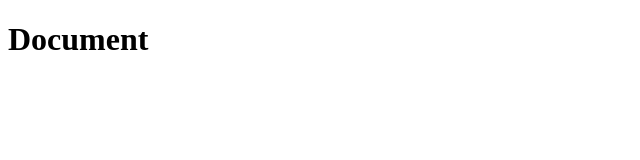
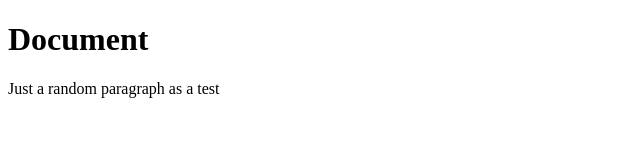
Before and after one commit to NickLThompson/practice-repo-project-setup, a plain HTML site: page index.html in a window 1280 px wide. Shown: the whole page, without its empty margins (0-640 px from the left). Drawn offline with Linux system fonts and the light colour scheme.

Commit message:
added a random paragraph and also a generic background color in style.css

```diff
--- a/index.html
+++ b/index.html
@@ -8,5 +8,6 @@
 </head>
 <body>
     <h1>Document</h1>
+    <p>Just a random paragraph as a test</p>
 </body>
 </html>
--- /dev/null
+++ b/style.css
@@ -0,0 +1,7 @@
+h1 {
+    color: blue;
+}
+
+body {
+    background: black;
+}
```
